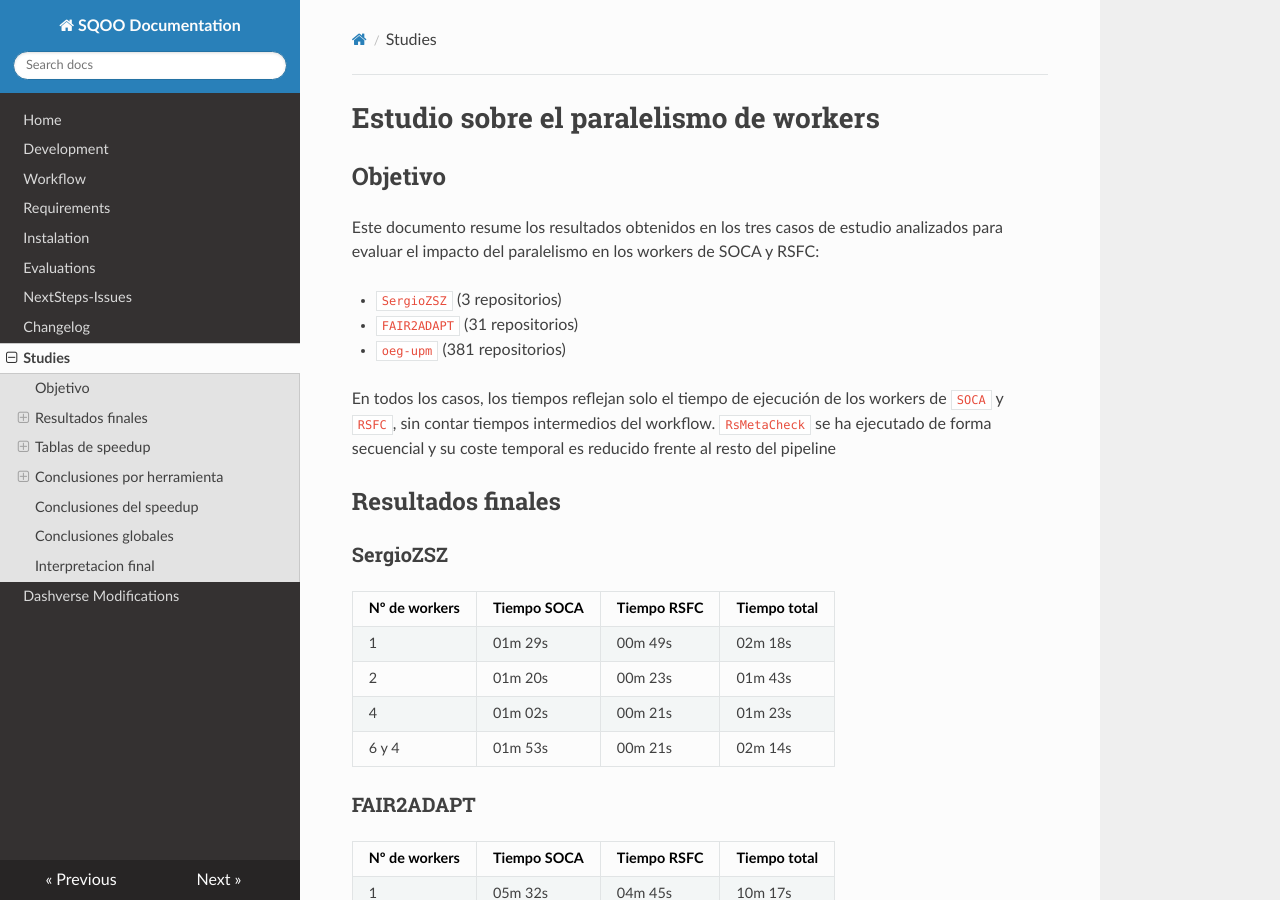
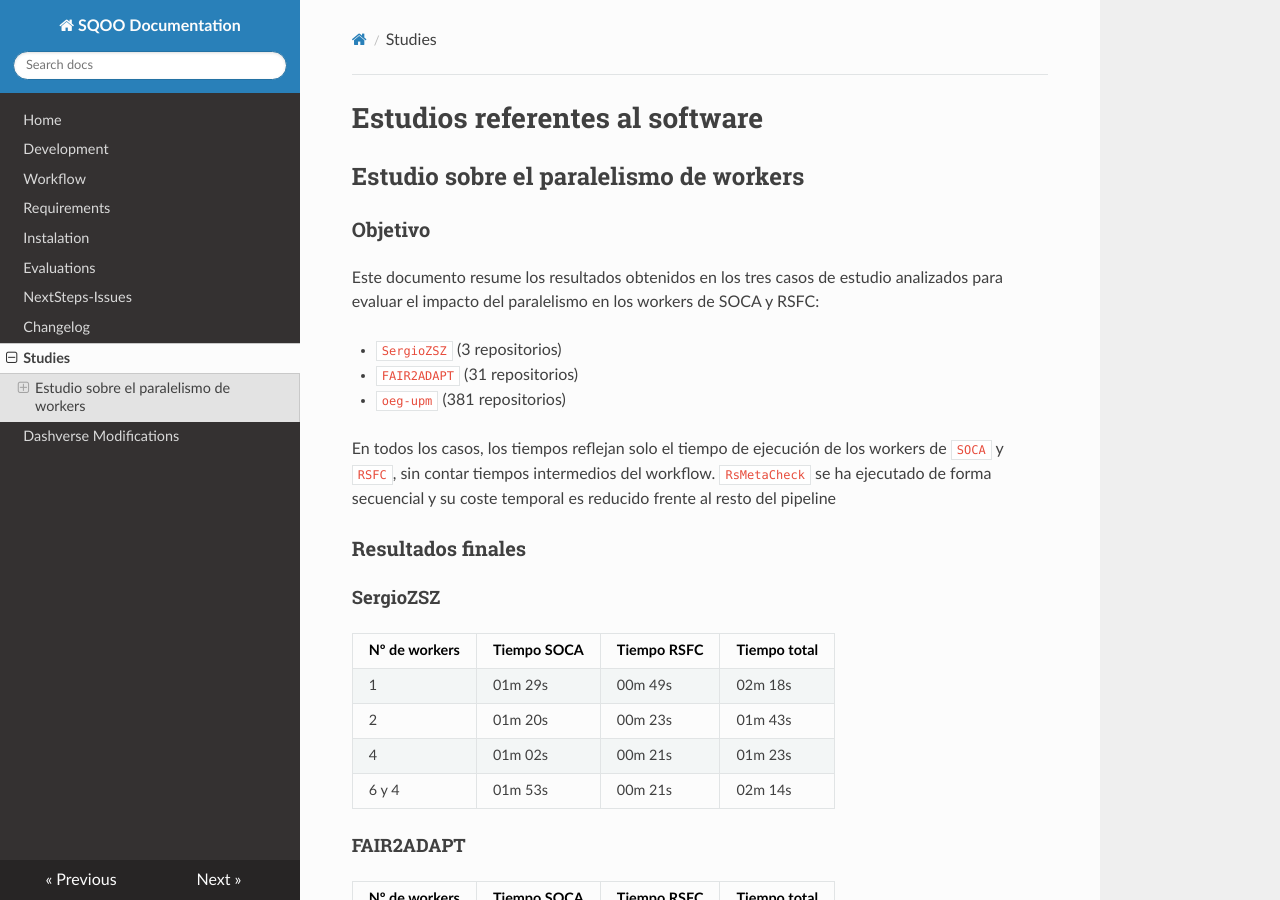
Before and after one commit to SergioZSZ/Software-Quality-Observatory-Orchestrator-TFG, an MkDocs documentation site: the page built from docs/estudios.md, in a window 1280 px wide and 900 px high. Built offline with MkDocs 1.6.1, drawn with Linux system fonts in a browser that asks for light colours; nearby versions of some CDN libraries.

Commit message:
Update estudios.md

```diff
--- a/docs/estudios.md
+++ b/docs/estudios.md
@@ -1,6 +1,8 @@
-# Estudio sobre el paralelismo de workers
+# Estudios referentes al software
 
-## Objetivo
+## Estudio sobre el paralelismo de workers
+
+### Objetivo
 
 Este documento resume los resultados obtenidos en los tres casos de estudio analizados para evaluar el impacto del paralelismo en los workers de SOCA y RSFC:
 
@@ -10,9 +12,9 @@ Este documento resume los resultados obtenidos en los tres casos de estudio anal
 
 En todos los casos, los tiempos reflejan solo el tiempo de ejecución de los workers de `SOCA` y `RSFC`, sin contar tiempos intermedios del workflow. `RsMetaCheck` se ha ejecutado de forma secuencial y su coste temporal es reducido frente al resto del pipeline
 
-## Resultados finales
+### Resultados finales
 
-### SergioZSZ
+#### SergioZSZ
 
 | Nº de workers | Tiempo SOCA | Tiempo RSFC | Tiempo total |
 | ------------- | ----------- | ----------- | ------------ |
@@ -21,7 +23,7 @@ En todos los casos, los tiempos reflejan solo el tiempo de ejecución de los wor
 | 4             | 01m 02s     | 00m 21s     | 01m 23s      |
 | 6 y 4         | 01m 53s     | 00m 21s     | 02m 14s      |
 
-### FAIR2ADAPT
+#### FAIR2ADAPT
 
 | Nº de workers | Tiempo SOCA | Tiempo RSFC | Tiempo total |
 | ------------- | ----------- | ----------- | ------------ |
@@ -30,7 +32,7 @@ En todos los casos, los tiempos reflejan solo el tiempo de ejecución de los wor
 | 4             | 01m 49s     | 03m 05s     | 04m 54s      |
 | 6 y 4         | 01m 46s     | 03m 09s     | 04m 55s      |
 
-### oeg-upm
+#### oeg-upm
 
 | Nº de workers | Tiempo SOCA | Tiempo RSFC | Tiempo total |
 | ------------- | ----------- | ----------- | ------------ |
@@ -39,12 +41,12 @@ En todos los casos, los tiempos reflejan solo el tiempo de ejecución de los wor
 | 4             | 50m 48s     | 38m 16s     | 1h 29m 04s   |
 | 6 y 4         | 42m 50s     | 38m 14s     | 1h 21m 04s   |
 
-## Tablas de speedup
+### Tablas de speedup
 
 Speedup calculado respecto al escenario base de `1 worker`, usando la formula:
 `speedup = tiempo_1_worker / tiempo_configuracion`
 
-### SergioZSZ
+#### SergioZSZ
 
 | Config. workers | Speedup SOCA | Speedup RSFC | Speedup total |
 | ------------- | ------------ | ------------ | ------------- |
@@ -53,7 +55,7 @@ Speedup calculado respecto al escenario base de `1 worker`, usando la formula:
 | 4             | 1.44         | 2.33         | 1.66          |
 | 6 y 4         | 0.79         | 2.33         | 1.03          |
 
-### FAIR2ADAPT
+#### FAIR2ADAPT
 
 | Config. workers | Speedup SOCA | Speedup RSFC | Speedup total |
 | ------------- | ------------ | ------------ | ------------- |
@@ -62,7 +64,7 @@ Speedup calculado respecto al escenario base de `1 worker`, usando la formula:
 | 4             | 3.05         | 1.54         | 2.10          |
 | 6 y 4         | 3.13         | 1.51         | 2.09          |
 
-### oeg-upm
+#### oeg-upm
 
 | Config. workers | Speedup SOCA | Speedup RSFC | Speedup total |
 | ------------- | ------------ | ------------ | ------------- |
@@ -71,29 +73,29 @@ Speedup calculado respecto al escenario base de `1 worker`, usando la formula:
 | 4             | 2.66         | 1.94         | 2.35          |
 | 6 y 4         | 3.15         | 1.94         | 2.58          |
 
-## Conclusiones por herramienta
+### Conclusiones por herramienta
 
-### SOCA
+#### SOCA
 
 - El paralelismo en `SOCA` aporta una mejora clara al pasar de `1` a `2` workers y de `2` a `4` workers
 - En casos pequeños, como `SergioZSZ`, aumentar hasta `6` workers no solo deja de mejorar, sino que empeora el tiempo total
 - En `FAIR2ADAPT`, pasar de `4` a `6` workers apenas reduce el tiempo de `SOCA` (`01m 49s` frente a `01m 46s`), por lo que la mejora marginal es casi nula
 - En `oeg-upm`, que es un caso mucho mas grande, `SOCA` sigue mejorando al subir de `4` a `6` workers, aunque la mejora ya es menor que en saltos anteriores
 
-### RSFC
+#### RSFC
 
 - `RSFC` mejora de forma clara entre `1` y `2` workers en los casos pequeños y medianos
 - Sin embargo, a partir de `4` workers el comportamiento se estabiliza mucho mas que `SOCA`
 - En `FAIR2ADAPT`, `RSFC` permanece prácticamente igual entre los escenarios `4` y `6 y 4`
 - En `oeg-upm`, `RSFC` mejora ligeramente entre `2` y `4` workers, pero apenas cambia entre `4` y `6 y 4`, lo que sugiere que en este entorno el cuello de botella ya no depende tanto del numero de workers
 
-### RsMetaCheck
+#### RsMetaCheck
 
 - `RsMetaCheck` tiene un coste temporal muy bajo en los tres casos de estudio
 - Su contribución al tiempo total del pipeline es pequena frente a `SOCA` y `RSFC`
 - Esto refuerza la idea de que no resulta prioritario paralelizar `RsMetaCheck` en el estado actual del orquestador
 
-## Conclusiones del speedup
+### Conclusiones del speedup
 
 - En `SOCA`, el speedup crece con claridad al aumentar workers en los casos medianos y grandes: `3.05x` en `FAIR2ADAPT` con `4 workers` y `3.15x` en `oeg-upm` con `6 y 4`
 - En `SergioZSZ`, `SOCA` empeora con `6 y 4`, cayendo a un speedup de `0.79x`, lo que confirma que en lotes pequenos el overhead de paralelizar demasiado pesa mas que el beneficio
@@ -102,7 +104,7 @@ Speedup calculado respecto al escenario base de `1 worker`, usando la formula:
 - El speedup total mas alto de cada caso es `1.66x` en `SergioZSZ` con `4 workers`, `2.10x` en `FAIR2ADAPT` con `4 workers` y `2.58x` en `oeg-upm` con `6 y 4`
 - En conjunto, los datos del speedup refuerzan que `4 workers` es la configuracion mas equilibrada y que `6 workers en SOCA` solo merece la pena cuando el tamano del lote es grande
 
-## Conclusiones globales
+### Conclusiones globales
 
 - El paralelismo es util en el orquestador, pero no escala de forma lineal.
 - El mayor beneficio se obtiene al pasar de `1` a `2` workers y, en muchos casos, hasta `4` workers
@@ -110,7 +112,7 @@ Speedup calculado respecto al escenario base de `1 worker`, usando la formula:
 - En los casos pequenos y medianos (`SergioZSZ` y `FAIR2ADAPT`), el punto más equilibrado se encuentra alrededor de `4 workers` para `SOCA` y `4 workers` para `RSFC`
 - En el caso grande (`oeg-upm`), el escenario `6 workers SOCA + 4 workers RSFC` es el mejor de los medidos, pero la mejora respecto a `4 workers` ya es bastante menor que en los saltos anteriores
 
-## Interpretacion final
+### Interpretacion final
 
 Tomando en conjunto los tres casos de estudio, puede concluirse que:
 
```
